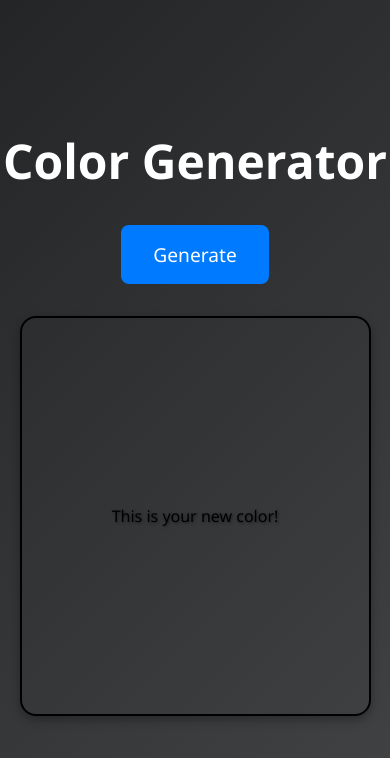
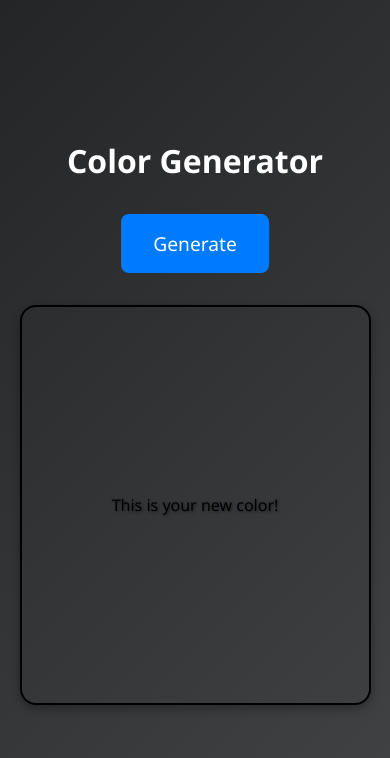
Before and after one commit to deepx-sh/random-color-generator, a plain HTML site: page index.html in a window 390 px wide. Drawn offline with Linux system fonts and the light colour scheme.

Commit message:
changes in style.css

```diff
--- a/css/style.css
+++ b/css/style.css
@@ -18,7 +18,8 @@ body{
 
 .title{
     color: white;
-    font-size: 1.5rem;
+    /* font-size: 1.5rem; */
+     font-size: clamp(1rem, 2vw, 1.5rem);
     animation: tile-color 10s  0s infinite linear;
 }
 
```
